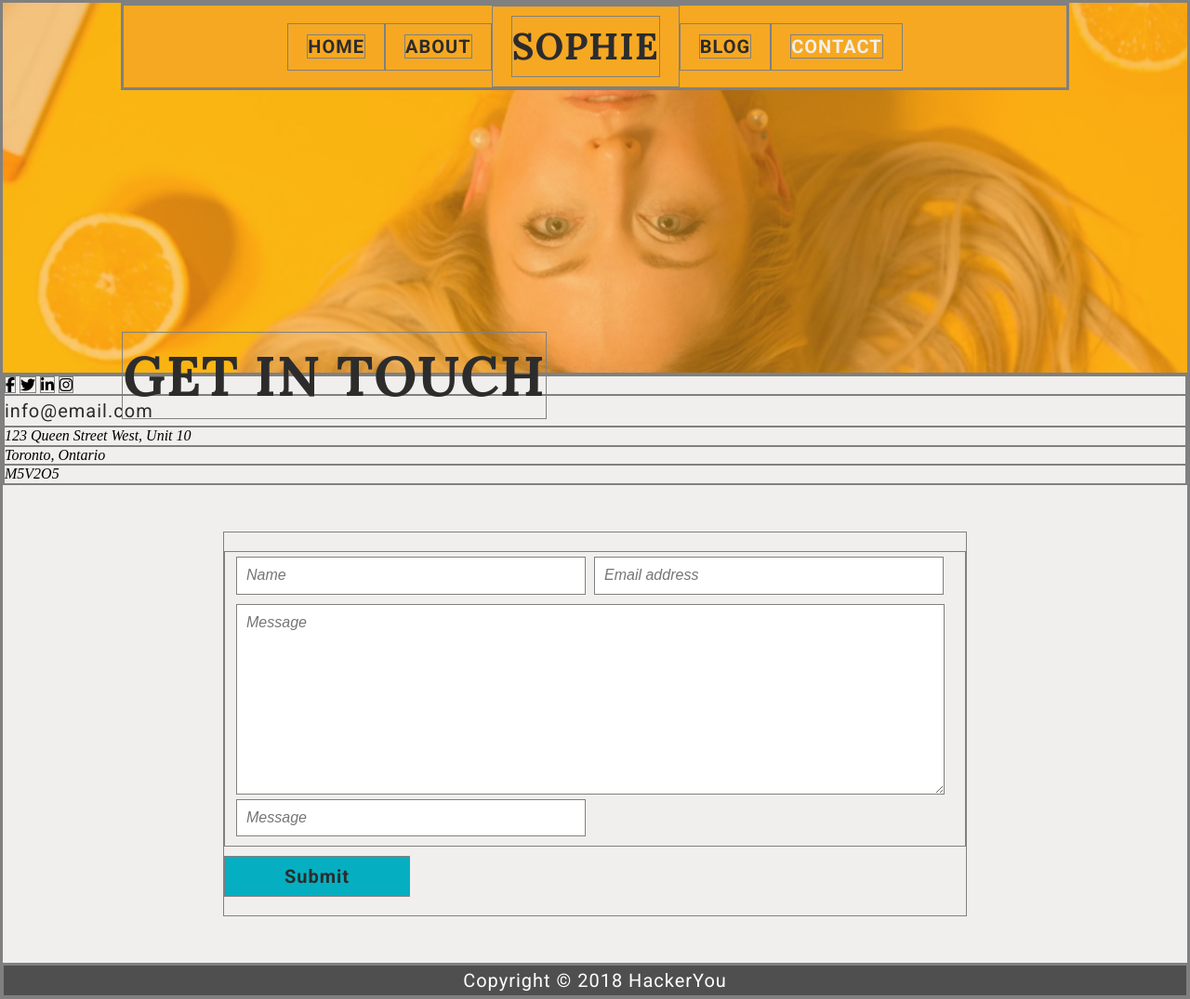
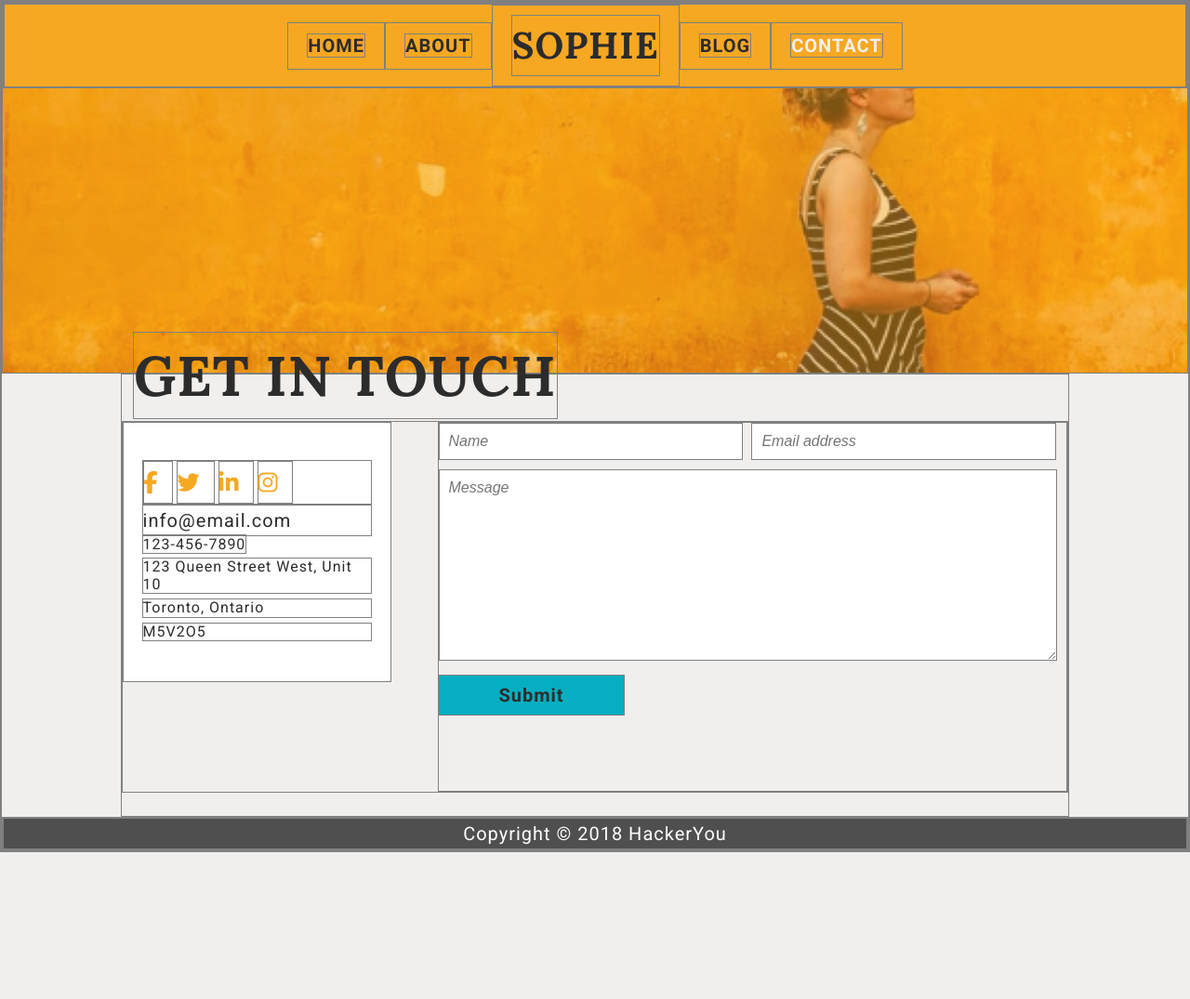
Before and after one commit to adrienneklee/AdrienneLeeProject1, a plain HTML site: page contact.html in a window 1280 px wide. Shown: the whole page at 93% size. After the commit the page ends 917 px from the top, so only its background shows below. Drawn offline with Linux system fonts and the light colour scheme.

Commit message:
desktop styling complete minus page header images

```diff
--- a/contact.html
+++ b/contact.html
@@ -21,7 +21,6 @@
 
 <body>
     <header class="headerContact">
-        <div class="wrapper">
         <nav>
             <ul>
                 <li><a href="#Home" class="">Home</a></li>
@@ -32,8 +31,9 @@
             </ul>
         </nav>
         <h1>Get In Touch</h1>
-        </div>
     </header>
+
+    <div class="wrapper">
     <main class="contactContainer">
         <aside>
             <div class="iconContainer">
@@ -44,26 +44,27 @@
             </div>
 
             <p>info@email.com</p>
+            <a href="tel:1234567890">123-456-7890</a>
             <address>123 Queen Street West, Unit 10</address>
             <address>Toronto, Ontario</address>
             <address>M5V2O5</address>
         </aside>
 
-        <form action="Contact Form">
-            <fieldset>
+        <form class="formContainer" action="#">
+
             <label for="userName" class="srOnly">Name</label>
-                <input type="name" id="userName" placeholder="Name">
+            <input type="text" id="userName" name="name" placeholder="Name">
 
             <label for="email" class="srOnly">Email address</label>
-                <input type="email" id="email" placeholder="Email address">
+            <input type="email" id="email" name="email" placeholder="Email address">
 
-                <label for="message" class="srOnly">Message</label>
-                <textarea name="message" id="message" cols="30" rows="10" placeholder="Message"></textarea>
-                <input type="textarea" id="message" placeholder="Message">
-            </fieldset>
+            <label for="comment" class="srOnly">Comment</label>
+            <textarea name="comment" id="comment" cols="70" rows="10" placeholder="Message"></textarea>
+
             <button type="submit">Submit</button>
         </form>
     </main>
+    </div> <!-- end of wrapper -->
     <footer>
         <p>Copyright © 2018 HackerYou</p>
     </footer>
--- a/styles/sass/_blogSection.scss
+++ b/styles/sass/_blogSection.scss
@@ -1,4 +1,3 @@
-/* Blog Page Styles */
 .headerBlog {
     height: 50vh;
     background-image: url(../../assets/blog-image-1.jpg);
@@ -25,21 +24,46 @@
         display: flex;
         flex-direction: column;
         align-items: center;
-        width: 33%;
-        padding: 20px;
+
     }
     article {
         margin-left: 20px;
         padding: 20px;
         width: calc(66% - 20px);
+        background-color: white;
         border-bottom: 4px solid $primary;
     }
 }
+
+.asideFlex {
+    width: 33%;
+    padding: 20px;
+    aside {
+        width: 100%;
+        margin-top: 10px;
+        padding: 20px;
+        background-color: white;
+    }
+}
+
+h4 {
+    margin-top: 10px;
+}
+
+aside li {
+    list-style-type: circle;
+    list-style-position: inside;
+    @include fontSize(1rem);
+    font-weight: normal;
+    margin-top: 10px;
+}
+
 
 .reviewContainer {
     width: 66%;
     margin-top: 25px;
     margin-left: 33%;
+    background-color: white;
     border-bottom: 5px solid $primary;
 
 
--- a/styles/sass/_contactSection.scss
+++ b/styles/sass/_contactSection.scss
@@ -1,6 +1,6 @@
 .headerContact {
     height: 50vh;
-    background-image: url(../../assets/contact-image-1.jpg);
+    background-image: url(../../assets/blog-image-1.jpg);
     background-position: center;
     background-repeat: no-repeat;
     background-size: cover;
@@ -12,5 +12,43 @@
         font-family: "Lora", serif;
         position: absolute;
         bottom: -90px;
+        left: 140px;
     }
 }
+
+.contactContainer {
+    height: 50vh;
+    margin: 50px 0 25px;
+    display: flex;
+}
+
+aside {
+    width: calc(100%/3 - 50px);
+    height: 35vh;
+    padding: 40px 20px;
+    margin-right: 50px;
+    background-color: white;
+    i {
+        color: $primary;
+        font-size: 1.2rem;
+        padding: 10px 15px 10px 0;
+    }
+    a {
+        @include fontSize(0.8rem);
+        font-weight: normal;
+        margin-top: 5px;
+    }
+    address {
+        @include fontSize(0.8rem);
+        font-weight: normal;
+        font-style: normal;
+        margin-top: 5px;
+    }
+}
+
+.formContainer {
+    width: calc(100%/3 * 2);
+    margin: 0 auto;
+    padding: 0;
+
+}
--- a/styles/sass/_fonts.scss
+++ b/styles/sass/_fonts.scss
@@ -24,6 +24,11 @@ h3 {
     text-transform: uppercase;
 }
 
+h4 {
+    @include fontSize(1.2rem);
+    text-transform: uppercase;
+
+}
 p {
     @include fontSize(1rem);
     font-weight: normal;
```
Also changed, not shown: blog.html (+2 -2 lines), styles/style.css. Lines whose indentation alone changed are shown as unchanged.
